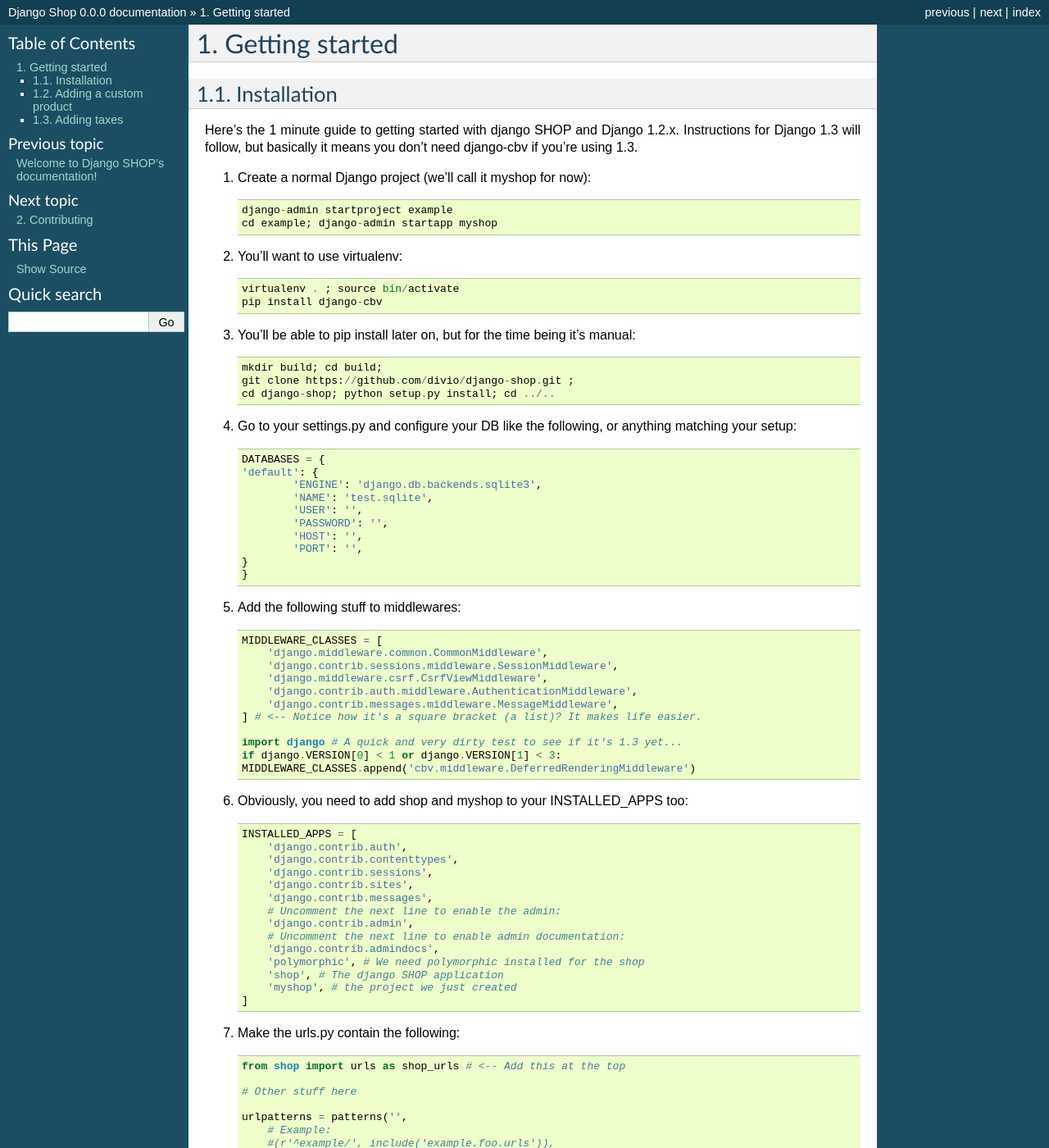
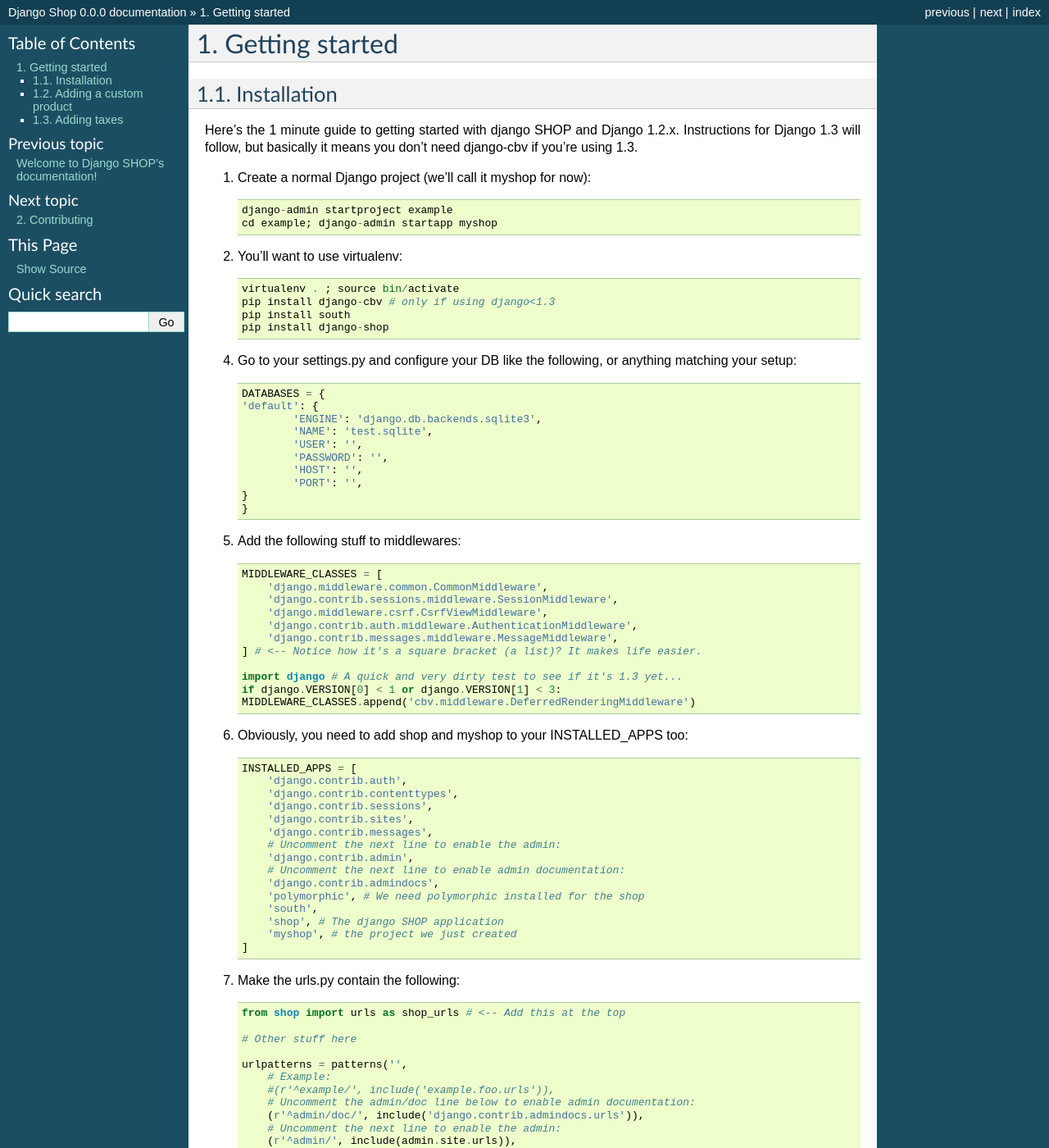
Before and after one commit to ShanWangdev1/django-shop, a Sphinx documentation site: the page built from docs/getting-started.rst, in a window 1280 px wide and 1400 px high. Shown: the whole window at 82% size. Built offline with Sphinx 7.4.7, drawn with Linux system fonts in a browser that asks for light colours; some of the changed text lies outside the part shown.

Commit message:
changed documentation: promotes usage of pip for installing the shop and usage of south

```diff
--- a/docs/getting-started.rst
+++ b/docs/getting-started.rst
@@ -17,13 +17,9 @@
 2. You'll want to use virtualenv::
 
 	virtualenv . ; source bin/activate
-	pip install django-cbv
-
-3. You'll be able to pip install later on, but for the time being it's manual::
-
-	mkdir build; cd build;
-	git clone https://github.com/divio/django-shop.git ;
-	cd django-shop; python setup.py install; cd ../..
+	pip install django-cbv # only if using django<1.3
+        pip install south
+        pip install django-shop
 
 4. Go to your settings.py and configure your DB like the following, or anything
    matching your setup::
@@ -68,6 +64,7 @@
 	    # Uncomment the next line to enable admin documentation:
 	    'django.contrib.admindocs',
 	    'polymorphic', # We need polymorphic installed for the shop
+            'south',
 	    'shop', # The django SHOP application
 	    'myshop', # the project we just created
 	]
```
Also changed, not shown: other parts of docs/getting-started.rst (+1 -1 lines).
